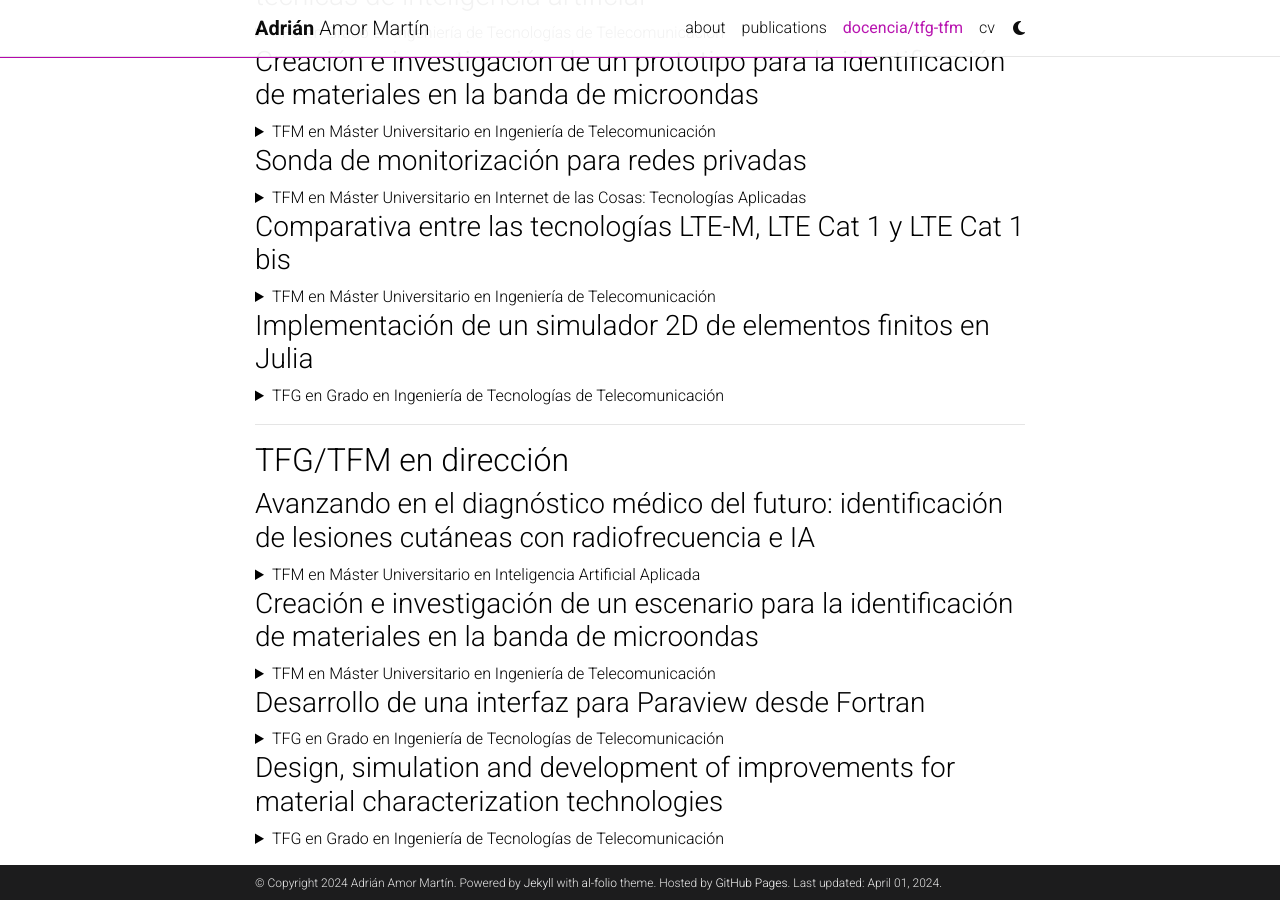
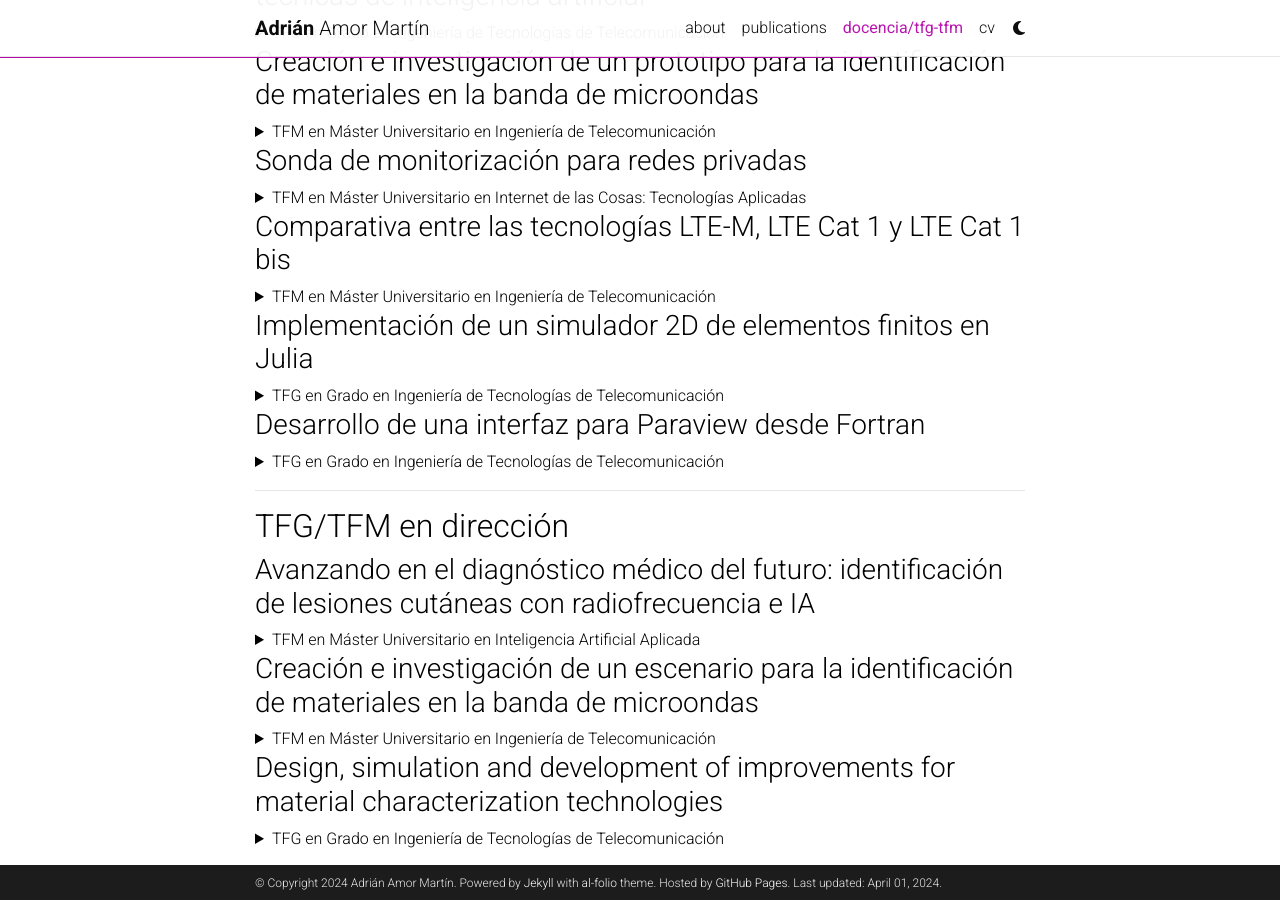
Before and after one commit to aamorm/aamorm.github.io, a Jekyll site: the page built from _pages/teaching.md, in a window 1280 px wide and 900 px high, scrolled down 1386 px. Built offline with Jekyll 4.4.1, drawn with Linux system fonts in a browser that asks for light colours; comment, search, counter and statistics services are not loaded; a style sheet for code colours, icons or effects is not loaded.

Commit message:
small changes

```diff
--- a/_pages/teaching.md
+++ b/_pages/teaching.md
@@ -166,7 +166,7 @@
 <br>
 Marta López Izquierdo, marzo 2024.
 <br>
-Calificación: SOBRESALIENTE 10
+Calificación: SOBRESALIENTE 10 (nominado matrícula de honor).
 <br><br>
 </details>
 
@@ -192,6 +192,17 @@
 <br><br>
 </details>
 
+### Desarrollo de una interfaz para Paraview desde Fortran
+
+<details>
+<summary>TFG en Grado en Ingeniería de Tecnologías de Telecomunicación </summary>
+<br>
+Macarena Fernández Rodríguez, marzo 2024.
+<br>
+Calificación: SOBRESALIENTE 10 (nominada matrícula de honor).
+<br><br>
+</details>
+
 ***
 
 ## TFG/TFM en dirección
@@ -213,17 +224,6 @@
 <summary>TFM en Máster Universitario en Ingeniería de Telecomunicación </summary>
 <br>
 Antonio Javier Cascales, 2024.
-<br>
-Defensa prevista en febrero de 2024.
-<br><br>
-</details>
-
-### Desarrollo de una interfaz para Paraview desde Fortran
-
-<details>
-<summary>TFG en Grado en Ingeniería de Tecnologías de Telecomunicación </summary>
-<br>
-Macarena Fernández Rodríguez, 2024.
 <br>
 Defensa prevista en febrero de 2024.
 <br><br>
```
Also changed, not shown: _news/mtt_tesorero.md (added, +7 -0 lines).
